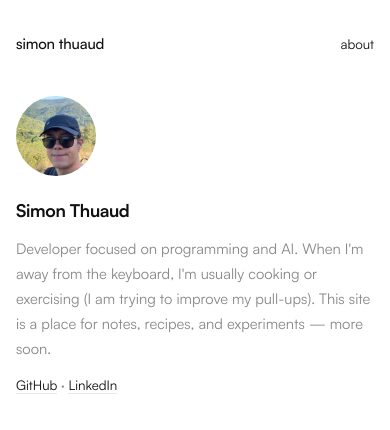
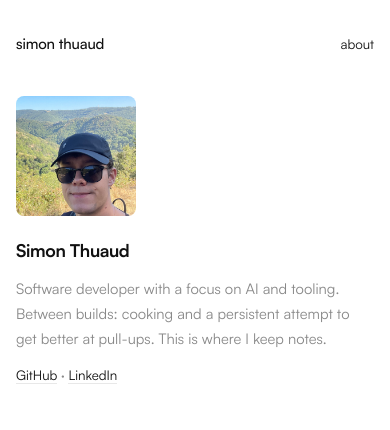
Before and after one commit to SIMOUNIX/website, a React (Vite) app: page /about in a window 390 px wide. Shown: the top 430 px of the page. Built offline with nearby package versions, Linux system fonts and the light colour scheme.

Commit message:
feat: about page new sentence + photo display

```diff
--- a/src/pages/About.tsx
+++ b/src/pages/About.tsx
@@ -20,10 +20,9 @@ export default function About() {
         <div className="about-text">
           <h1 className="about-name">Simon Thuaud</h1>
           <p className="about-bio">
-            Developer focused on programming and AI. When I'm away from the
-            keyboard, I'm usually cooking or exercising (I am trying to improve
-            my pull-ups). This site is a place for notes, recipes, and
-            experiments — more soon.
+            Software developer with a focus on AI and tooling. Between builds:
+            cooking and a persistent attempt to get better at pull-ups. This is
+            where I keep notes.
           </p>
           <p className="about-links">
             <a
--- a/src/styles.css
+++ b/src/styles.css
@@ -203,11 +203,11 @@ a:hover {
 }
 
 .about-avatar {
-  width: 100px;
-  height: 100px;
+  width: 160px;
+  height: 160px;
   object-fit: cover;
-  object-position: center;
-  border-radius: 50%;
+  object-position: center top;
+  border-radius: 8px;
   flex-shrink: 0;
 }
 
@@ -445,8 +445,8 @@ a:hover {
   }
 
   .about-avatar {
-    width: 80px;
-    height: 80px;
+    width: 120px;
+    height: 120px;
   }
 
   .archive-tag {
```
